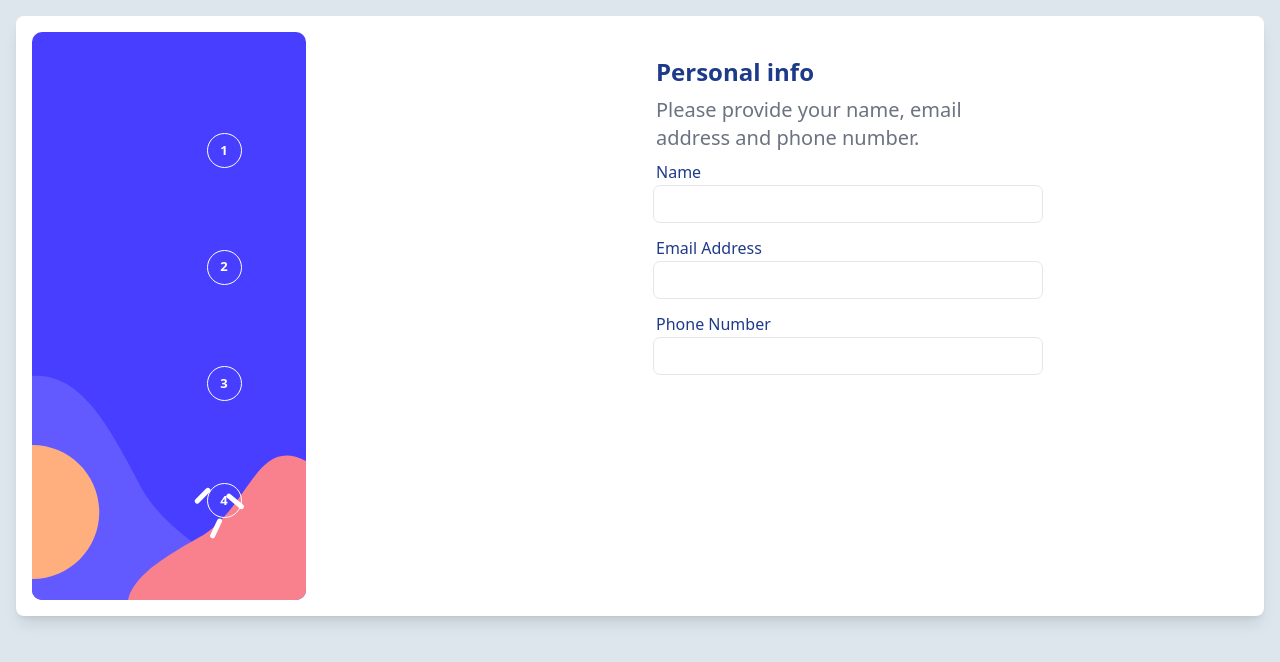
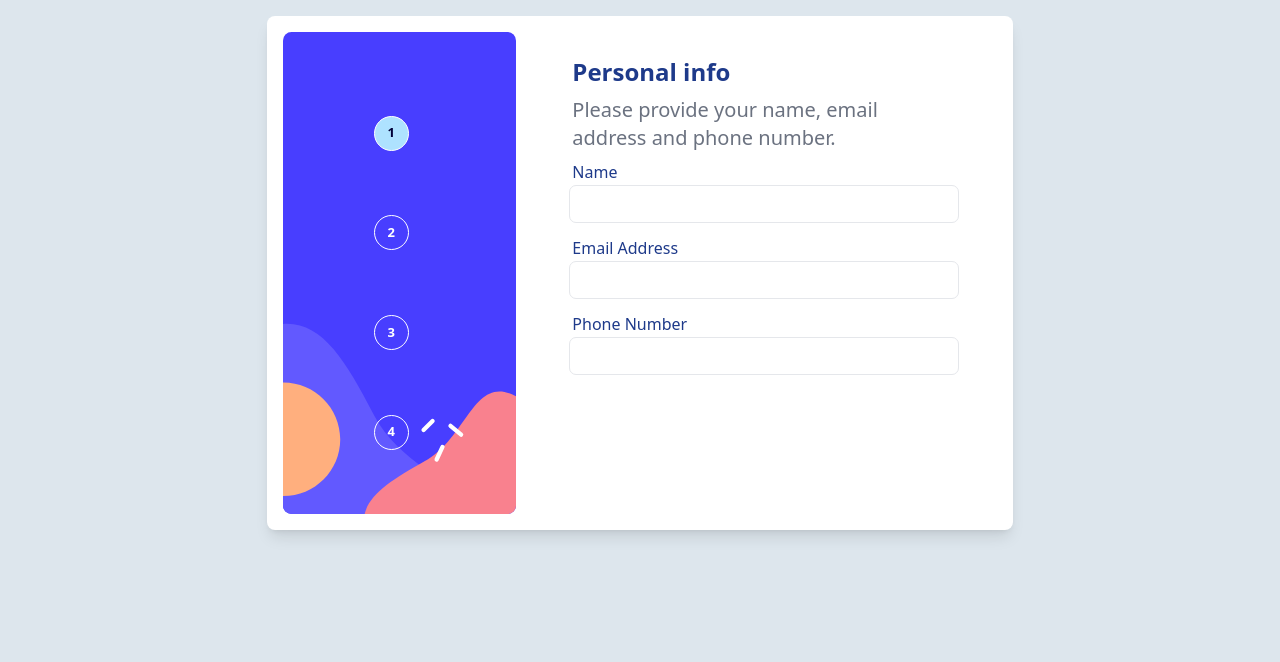
Before and after one commit to golden-state0fmind/form-voyage, a Next.js app: page / in a window 1280 px wide. Shown: the top 662 px of the page. Built offline with nearby package versions, Linux system fonts and the light colour scheme.

Commit message:
resolves ui issue when screen is greater than 779px and refactors CustomCircle to allow more than one child element to be active

```diff
--- a/pages/index.tsx
+++ b/pages/index.tsx
@@ -11,21 +11,18 @@ import { ThankYou } from '@/app/components/ThankYou';
 export default function Home() {
     const totalSteps = 4;
     const customCircles = [];
-    const desktopCustomCircles = [];
+    const dtCustomCircles = [];
     const currentStep = useAppSelector(state => state.stepTracker.value)
 
     for (let step = 1; step <= totalSteps; step++) {
         customCircles.push(
             <CustomCircle key={step} step={step} activeStep={currentStep} />
         );
-    }
-
-    for (let step = 1; step <= totalSteps; step++) {
-        desktopCustomCircles.push(
-            <div style={{ position: 'absolute', top: `${(step) * 20}%` }} >
+        dtCustomCircles.push(
+            <div style={{ position: 'absolute', top: `${step * 20}%` }}>
                 <CustomCircle key={step} step={step} activeStep={currentStep} />
             </div>
-        );
+        )
     }
 
     return (
@@ -47,7 +44,7 @@ export default function Home() {
             </div>
 
             <main className="flex flex-col items-center p-4">
-                <div className="bg-white rounded-lg shadow-lg min-h-full min-w-full pb-4 md:flex">
+                <div className="bg-white rounded-lg shadow-lg min-h-full max-w-screen-lg pb-4 md:flex">
                     <div
                         id="desktop-sidebar"
                         className="hidden md:block md:w-1/3 relative ps-4 pt-4"
@@ -60,7 +57,7 @@ export default function Home() {
                             height={200}
                         />
                         <div className="flex md:flex-col absolute top-0 left-0 right-0 bottom-0 justify-between items-center">
-                            {desktopCustomCircles}
+                            {dtCustomCircles}
                         </div>
                     </div>
 
--- a/src/app/components/utilities.tsx
+++ b/src/app/components/utilities.tsx
@@ -9,20 +9,23 @@ interface ICustomCircle {
 }
 
 const CustomCircle: React.FC<ICustomCircle> = ({ step, activeStep }) => {
+    const isActive = step === activeStep;
 
     useEffect(() => {
-        const stepAsDiv = document.getElementById(`step-${step}`);
-        if (stepAsDiv) {
-            if (step === activeStep) {
-                stepAsDiv.setAttribute('active', '');
+        const stepElements = document.getElementsByClassName(`step-${step}`);
+        const elementsArray = Array.from(stepElements);
+
+        for (const element of elementsArray) {
+            if (isActive) {
+                element.setAttribute('active', '');
             } else {
-                stepAsDiv.removeAttribute('active');
+                element.removeAttribute('active');
             }
         }
-    }, [activeStep]);
+    }, [isActive]);
 
     return (
-        <div id={`step-${step}`} className={`custom-circle`}>
+        <div className={`custom-circle step-${step} ${isActive ? 'active' : ''}`}>
             {step}
         </div>
     );
```
